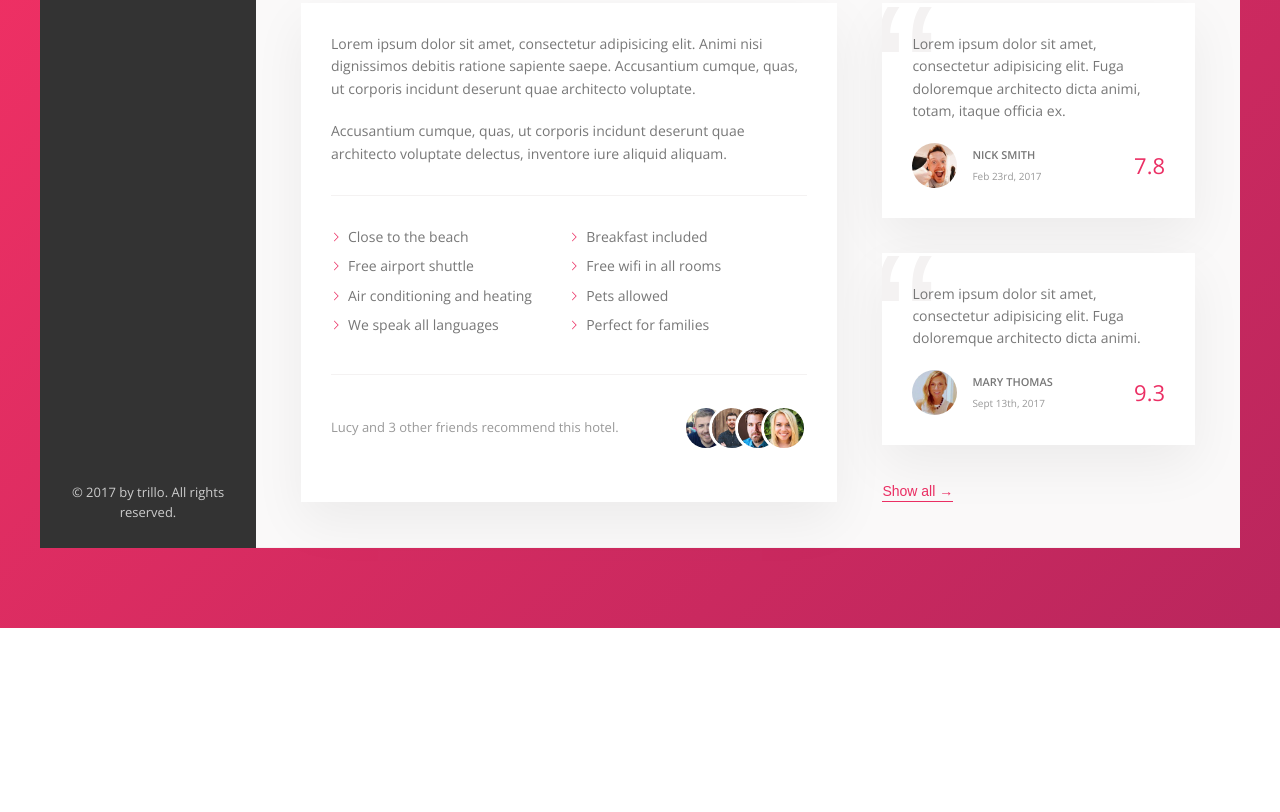
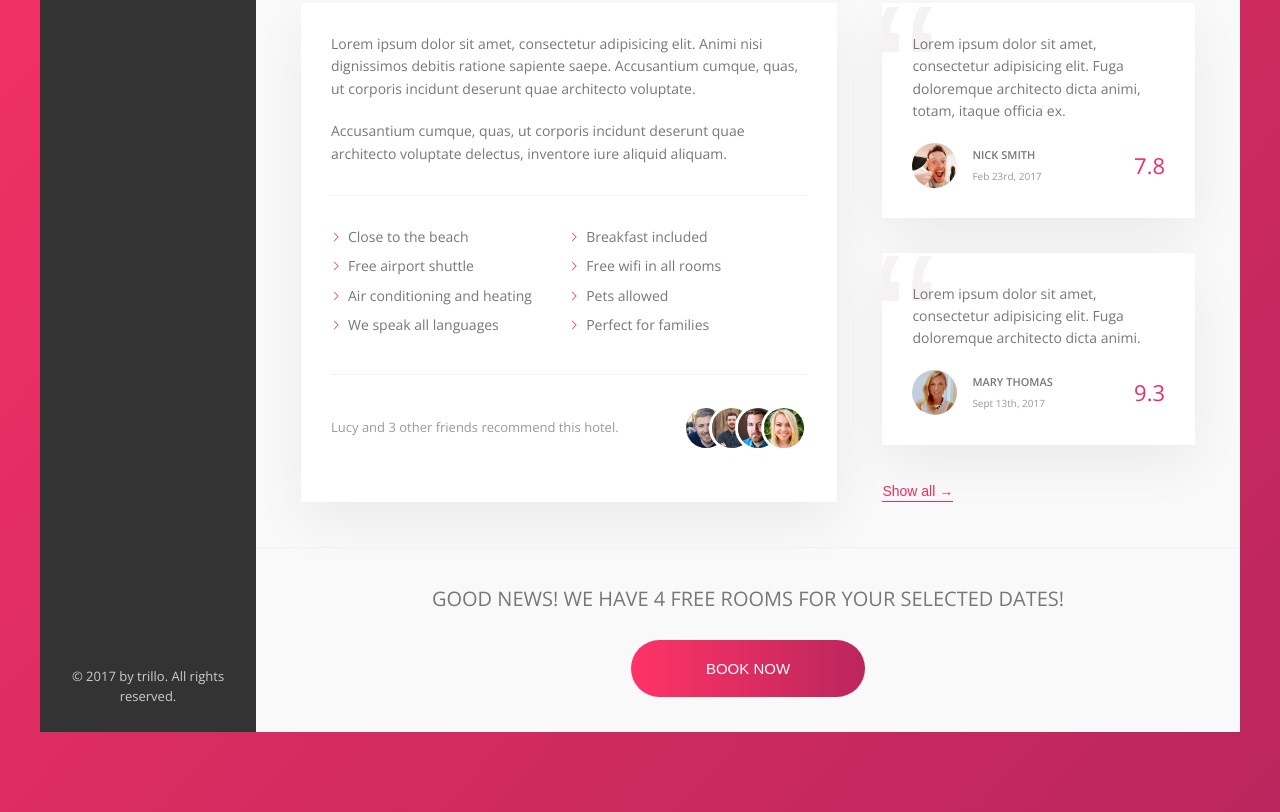
Before and after one commit to MilGard91/trillo, a website: page index.html in a window 1280 px wide. Shown: the part 644-1456 px from the top of the page. Before the commit the page ends 1272 px from the top, so only its background shows below. Drawn offline with nearby package versions, Linux system fonts and the light colour scheme.

Commit message:
cta added

```diff
--- a/index.html
+++ b/index.html
@@ -193,9 +193,20 @@
                             </figcaption>
                         </figure>
 
-                        <button class="btn-inline">Show all <span>&rarr;</span></button>
+                        <button class="btn-inline">Show all
+                            <span>&rarr;</span>
+                        </button>
+                    </div>
 
-                    </div>
+                </div>
+                <div class="cta">
+                    <h2 class="cta__book-now">
+                        Good news! We have 4 free rooms for your selected dates!
+                    </h2>
+                    <button class="btn">
+                        <span class="btn__visible">Book now</span>
+                        <span class="btn__invisible">Only 4 rooms left</span>
+                    </button>
                 </div>
             </main>
         </div>
--- a/sass/_components.scss
+++ b/sass/_components.scss
@@ -448,3 +448,72 @@
         z-index: 1;
     }
 }
+
+///////////////////////////////////////
+//CALL TO ACTION
+
+.cta{
+    padding: 3.5rem 0;
+    text-align: center;
+
+
+    &__book-now{
+        font-size: 2rem;
+        font-weight: 300;
+        text-transform: uppercase;
+        margin-bottom: 2.5rem;
+    }
+}
+
+
+
+///////////////////////////////////////
+//CALL TO ACTION BUTTON
+
+.btn {
+    font-size: 1.5rem;
+    font-weight: 300;
+    text-transform: uppercase;
+    border-radius: 100px;
+    border: none;
+    background-image: linear-gradient(to right, var(--color-primary-light), var(--color-primary-dark));
+    color: #fff;
+    position: relative;
+    overflow: hidden;
+    cursor: pointer;
+
+    &>* {
+        display: inline-block;
+        height: 100%;
+        width: 100%;
+        transition: all .2s;
+    }
+
+    &__visible {
+        padding: 2rem 7.5rem;
+    }
+
+    &__invisible {
+        position: absolute;
+        padding: 2rem 0;
+        left: 0;
+        top: -100%;
+    }
+
+    &:hover {
+        background-image: linear-gradient(to left, var(--color-primary-dark), var(--color-primary-light));
+    }
+
+    &:hover &__visible{
+        transform: translateY(100%);
+    }
+
+    &:hover &__invisible{
+        top:0;
+    }
+
+    &:focus{
+        outline: none;
+        animation: pulsate 1s infinite;
+    }
+}
```
Also changed, not shown: css/style.css.
